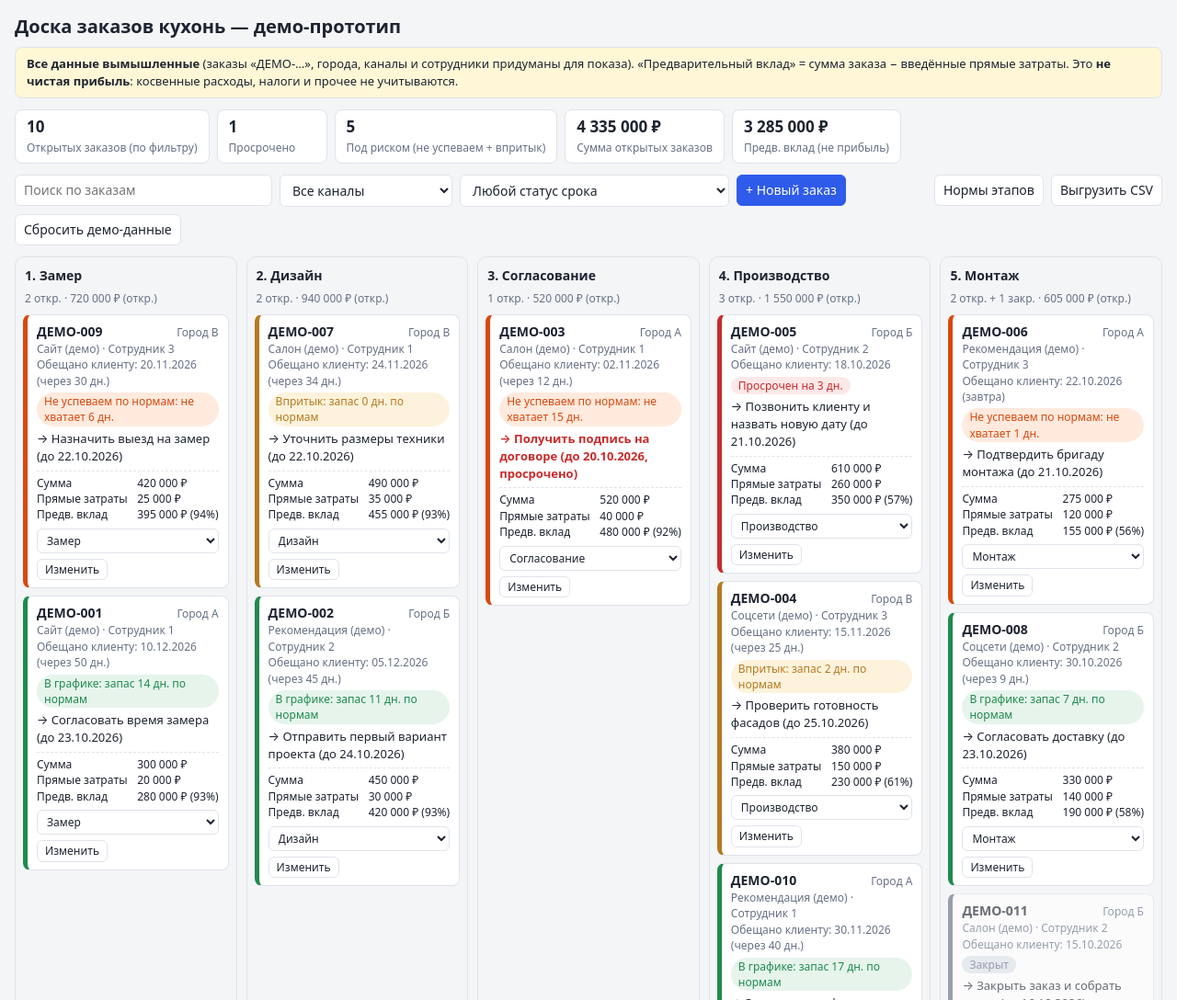
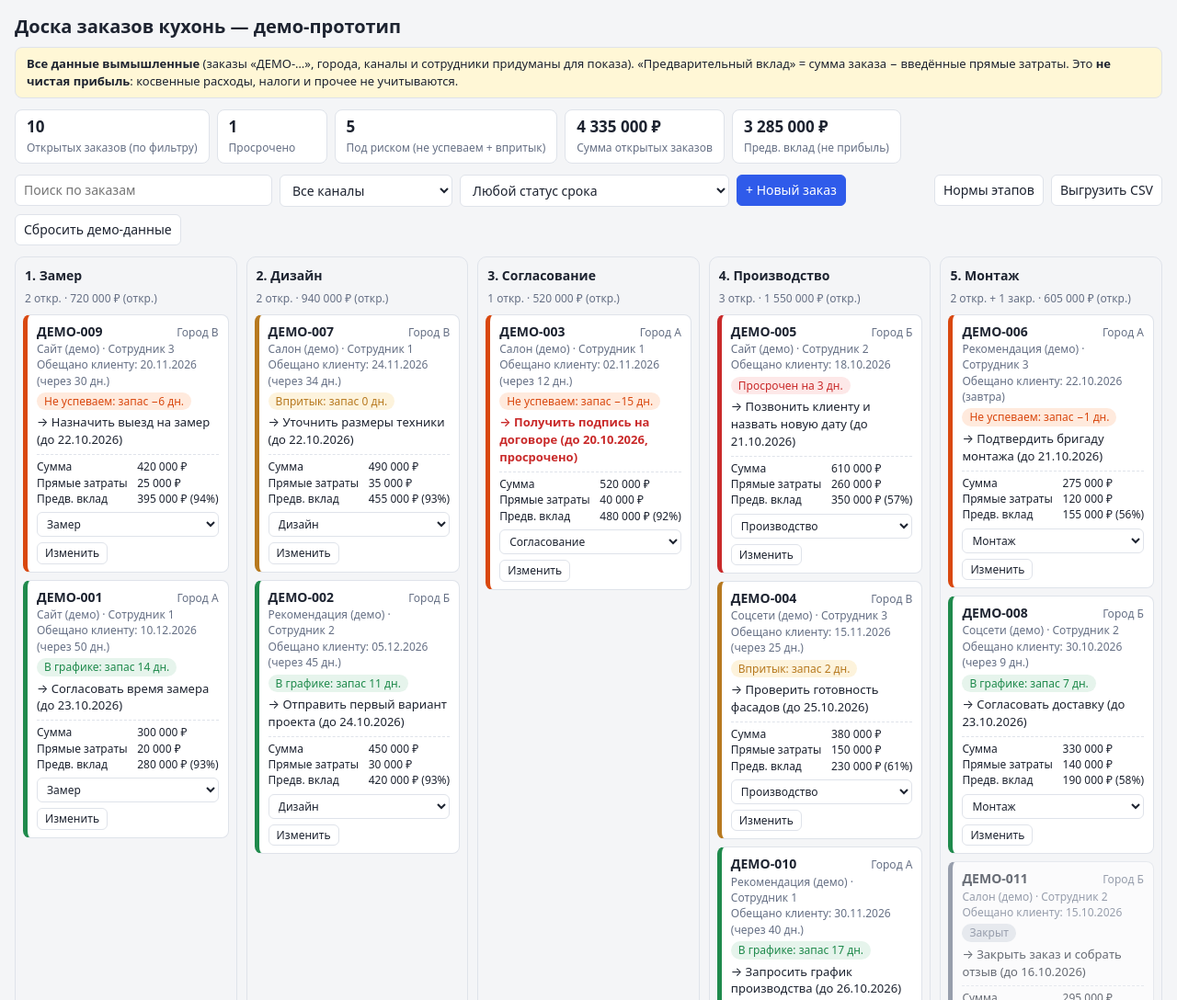
Before and after one commit to cmopankoff/-systemmatica_hr_bot, a plain HTML site: page kitchen-orders-board/index.html in a window 1280 px wide. Shown: the top 1088 px of the page at 92% size. Drawn offline with Linux system fonts and the light colour scheme.

Commit message:
Shorten deadline status badge text (#4)
Badges now fit on one line ("Не успеваем: запас −6 дн.", "Впритык: запас 2 дн.").
The norm-based explanation moves to a tooltip; CSV keeps the full wording.


Claude-Session: https://claude.ai/code/session_01WCuEojNbsjufmytkqy6L1r

Co-authored-by: Claude <noreply@anthropic.com>

```diff
--- a/kitchen-orders-board/index.html
+++ b/kitchen-orders-board/index.html
@@ -224,13 +224,13 @@ function remainingNorm(stage){
   var s=0; for(var i=stage;i<STAGES.length;i++) s+=Number(settings.norms[i])||0; return s;
 }
 function riskOf(o){
-  if(o.done) return {key:'done', text:'Закрыт', slack:null};
+  if(o.done) return {key:'done', text:'Закрыт', full:'Закрыт', slack:null};
   var left = daysBetween(startOfToday(), parseIso(o.promised));
-  if(left<0) return {key:'over', text:'Просрочен на '+(-left)+' дн.', slack:left};
+  if(left<0) return {key:'over', text:'Просрочен на '+(-left)+' дн.', full:'Просрочен на '+(-left)+' дн.', slack:left};
   var slack = left - remainingNorm(o.stage);
-  if(slack<0) return {key:'risk', text:'Не успеваем по нормам: не хватает '+(-slack)+' дн.', slack:slack};
-  if(slack<settings.tight) return {key:'tight', text:'Впритык: запас '+slack+' дн. по нормам', slack:slack};
-  return {key:'ok', text:'В графике: запас '+slack+' дн. по нормам', slack:slack};
+  if(slack<0) return {key:'risk', text:'Не успеваем: запас −'+(-slack)+' дн.', full:'Не успеваем по нормам: не хватает '+(-slack)+' дн.', slack:slack};
+  if(slack<settings.tight) return {key:'tight', text:'Впритык: запас '+slack+' дн.', full:'Впритык: запас '+slack+' дн. по нормам', slack:slack};
+  return {key:'ok', text:'В графике: запас '+slack+' дн.', full:'В графике: запас '+slack+' дн. по нормам', slack:slack};
 }
 function contribution(o){ return (Number(o.amount)||0)-(Number(o.costs)||0); }
 function contribPctNum(o){ var a=Number(o.amount)||0; return a>0? Math.round(contribution(o)/a*100) : ''; }
@@ -350,7 +350,9 @@ function card(o){
   c.appendChild(top);
   c.appendChild(el('div','sub',o.channel+' · '+o.owner));
   c.appendChild(el('div','sub','Обещано клиенту: '+fmtDate(o.promised)+relDays(o)));
-  c.appendChild(el('span','badge '+r.key,r.text));
+  var bd=el('span','badge '+r.key,r.text);
+  if(r.slack!==null && r.key!=='over') bd.title='Запас = дней до обещанной даты − сумма норм оставшихся этапов';
+  c.appendChild(bd);
   var actLate = !o.done && o.next && o.nextDue && o.nextDue<iso(startOfToday());
   var nx=el('div','next', o.next? ('→ '+o.next+(o.nextDue?' (до '+fmtDate(o.nextDue)+(actLate?', просрочено':'')+')':'')) : '⚠ Нет следующего действия');
   if(!o.done && (!o.next || actLate)) nx.classList.add('late');
@@ -463,7 +465,7 @@ $('bCsv').addEventListener('click',function(){
   var rows=[head];
   filtered().forEach(function(o){
     rows.push([o.num,o.channel,o.city,STAGES[o.stage],o.owner,o.promised,o.next,o.nextDue||'',
-      o.amount,o.costs,contribution(o),contribPctNum(o),riskOf(o).text,o.done?'да':'нет']);
+      o.amount,o.costs,contribution(o),contribPctNum(o),riskOf(o).full,o.done?'да':'нет']);
   });
   var text='﻿'+rows.map(function(r){return r.map(csvCell).join(';');}).join('\r\n');
   var blob=new Blob([text],{type:'text/csv;charset=utf-8'});
```
